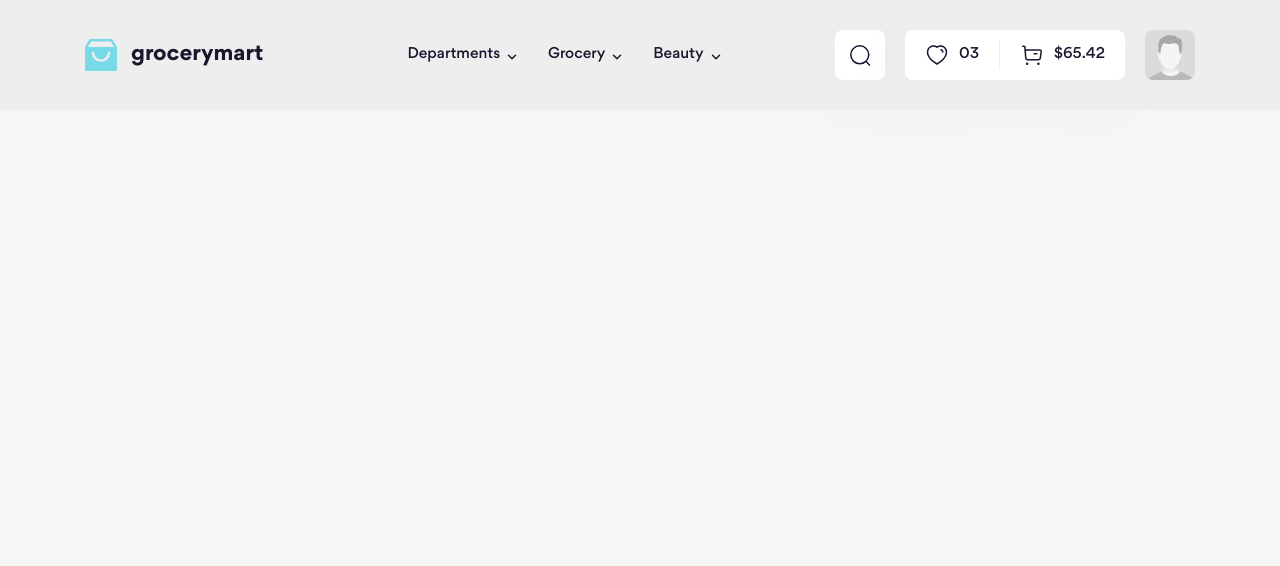
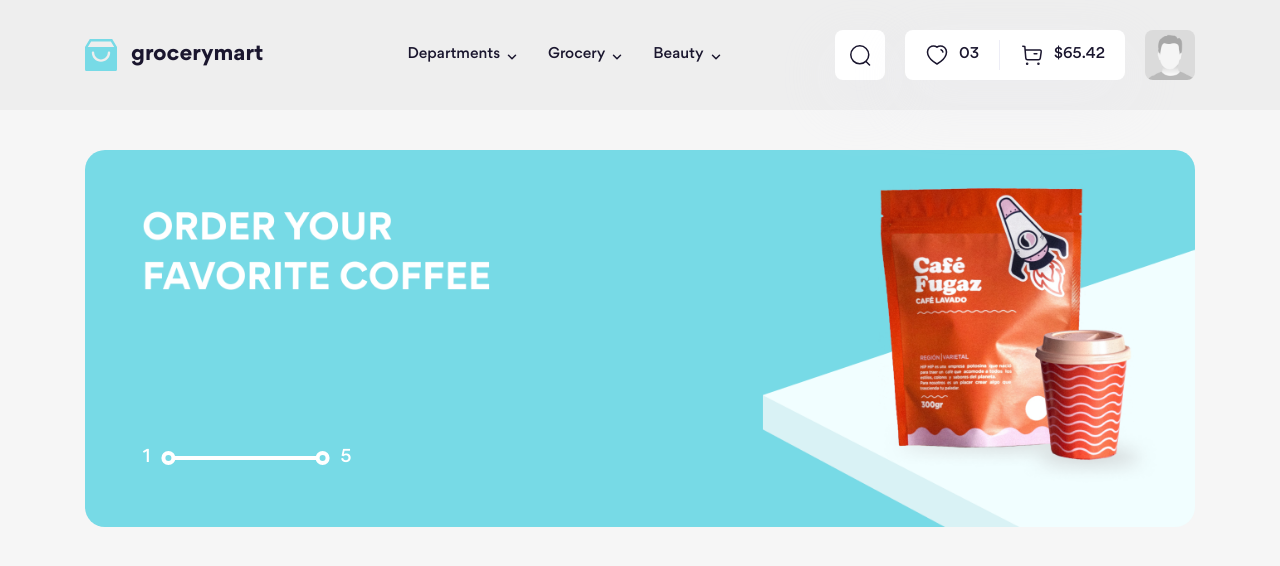
Before and after one commit to DungNguyen2534/htmlcss-project-08, a website: page index.html in a window 1280 px wide. Drawn offline with Linux system fonts and the light colour scheme.

Commit message:
slideshow

```diff
--- a/index.html
+++ b/index.html
@@ -28,8 +28,25 @@
     </script>
 
     <div class="container">
-      <!-- Main -->
-      <h2></h2>
+      <!-- Slideshow -->
+      <div class="slideshow">
+        <div class="slideshow__inner">
+          <div class="slideshow__item">
+            <a href="#!" class="slideshow__link">
+              <picture>
+                <source media="(max-width: 767.98px)" srcset="./assets/img/slideshow/item-1-md.png" />
+                <img src="./assets/img/slideshow/item-1.png" alt="" class="slideshow__img" />
+              </picture>
+            </a>
+          </div>
+        </div>
+
+        <div class="slideshow__page">
+          <span class="slideshow__num">1</span>
+          <span class="slideshow__slider"></span>
+          <span class="slideshow__num">5</span>
+        </div>
+      </div>
 
       <!-- Footer -->
       <footer id="footer"></footer>
--- a/scss/components/_index.scss
+++ b/scss/components/_index.scss
@@ -1,2 +1,3 @@
 @forward "./logo";
 @forward "./dropdown";
+@forward "./slideshow";
--- /dev/null
+++ b/scss/components/_slideshow.scss
@@ -0,0 +1,83 @@
+@use "../abstracts";
+
+.slideshow {
+  position: relative;
+  margin: 40px 0;
+
+  &__inner {
+    display: flex;
+    overflow: hidden;
+  }
+
+  &__item {
+    position: relative;
+    flex-shrink: 0;
+    width: 100%;
+    padding-top: 34%;
+
+    @include abstracts.breakpoint(md) {
+      padding-top: 50%;
+    }
+  }
+
+  &__img {
+    position: absolute;
+    top: 0;
+    left: 0;
+    width: 100%;
+    height: 100%;
+    object-fit: cover;
+    border-radius: 20px;
+  }
+
+  &__page {
+    position: absolute;
+    display: flex;
+    width: 12.8%;
+    align-items: center;
+    column-gap: 24px;
+    bottom: 15%;
+    left: 5.2%;
+  }
+
+  &__num {
+    color: #fff;
+    font-size: 1.8rem;
+    font-weight: 500;
+    line-height: 144.444%;
+  }
+
+  &__slider {
+    position: relative;
+    width: 100%;
+    height: 4px;
+    flex-shrink: 0;
+    background: #fff;
+
+    &::before,
+    &::after {
+      content: "";
+      position: absolute;
+      top: 50%;
+      translate: 0 -50%;
+      width: 14px;
+      height: 14px;
+      border: 4px solid #fff;
+      border-radius: 50%;
+
+      @include abstracts.breakpoint(md) {
+        border-width: 3px;
+      }
+    }
+
+    &::before {
+      translate: -90% -50%;
+      left: 0;
+    }
+
+    &::after {
+      translate: 90% -50%;
+      right: 0;
+    }
+  }
+}
--- a/scss/layout/_header.scss
+++ b/scss/layout/_header.scss
@@ -17,6 +17,7 @@
   @extend %flexItemsCenter;
   position: relative;
   padding: 30px 0;
+  z-index: 1;
 
   @include abstracts.breakpoint(lg) {
     padding: 20px 0;
```
Also changed, not shown: assets/css/main.css, assets/img/slideshow/item-1-md.png (added), assets/img/slideshow/item-1.png (added), 1 other file.
